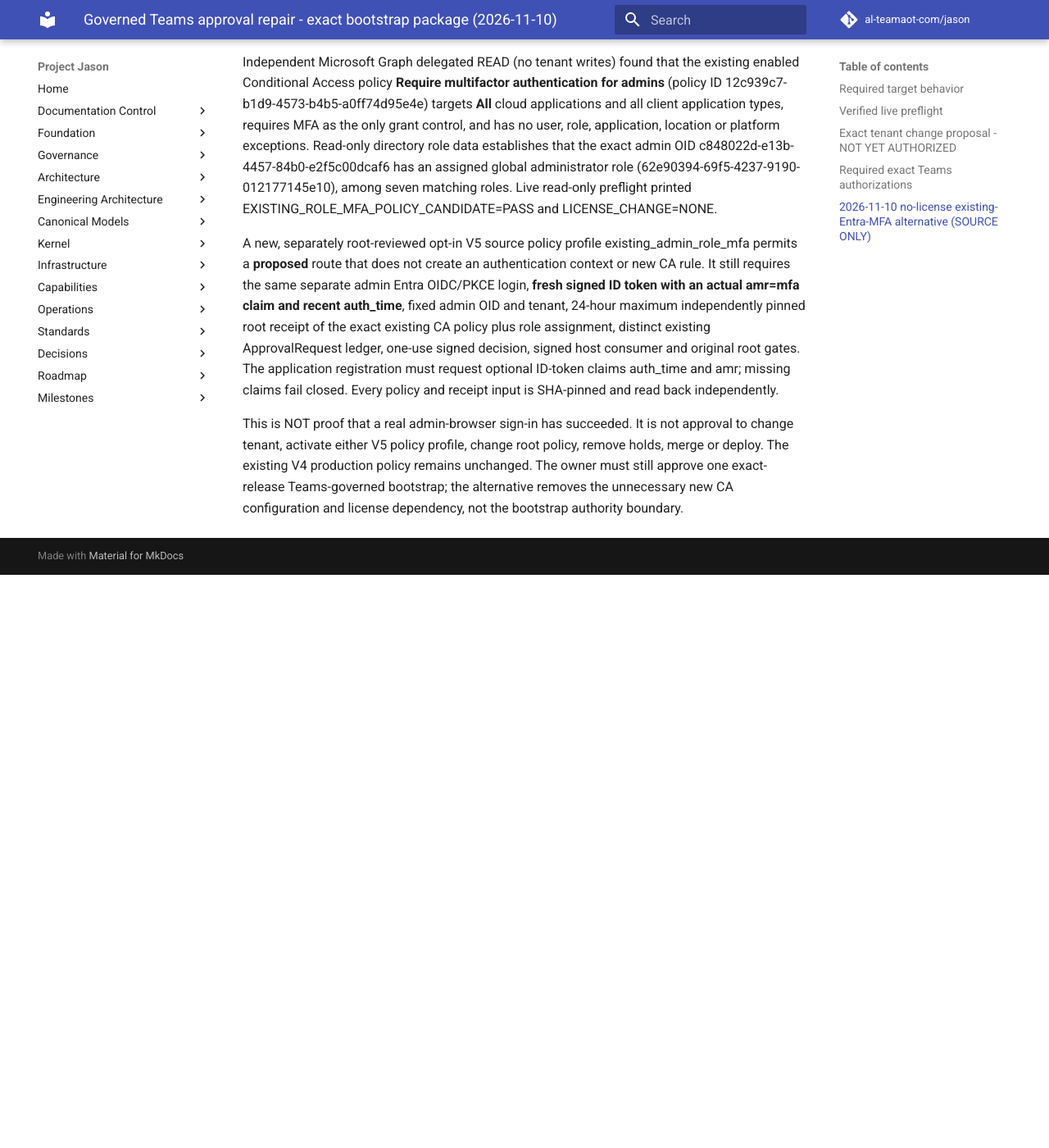
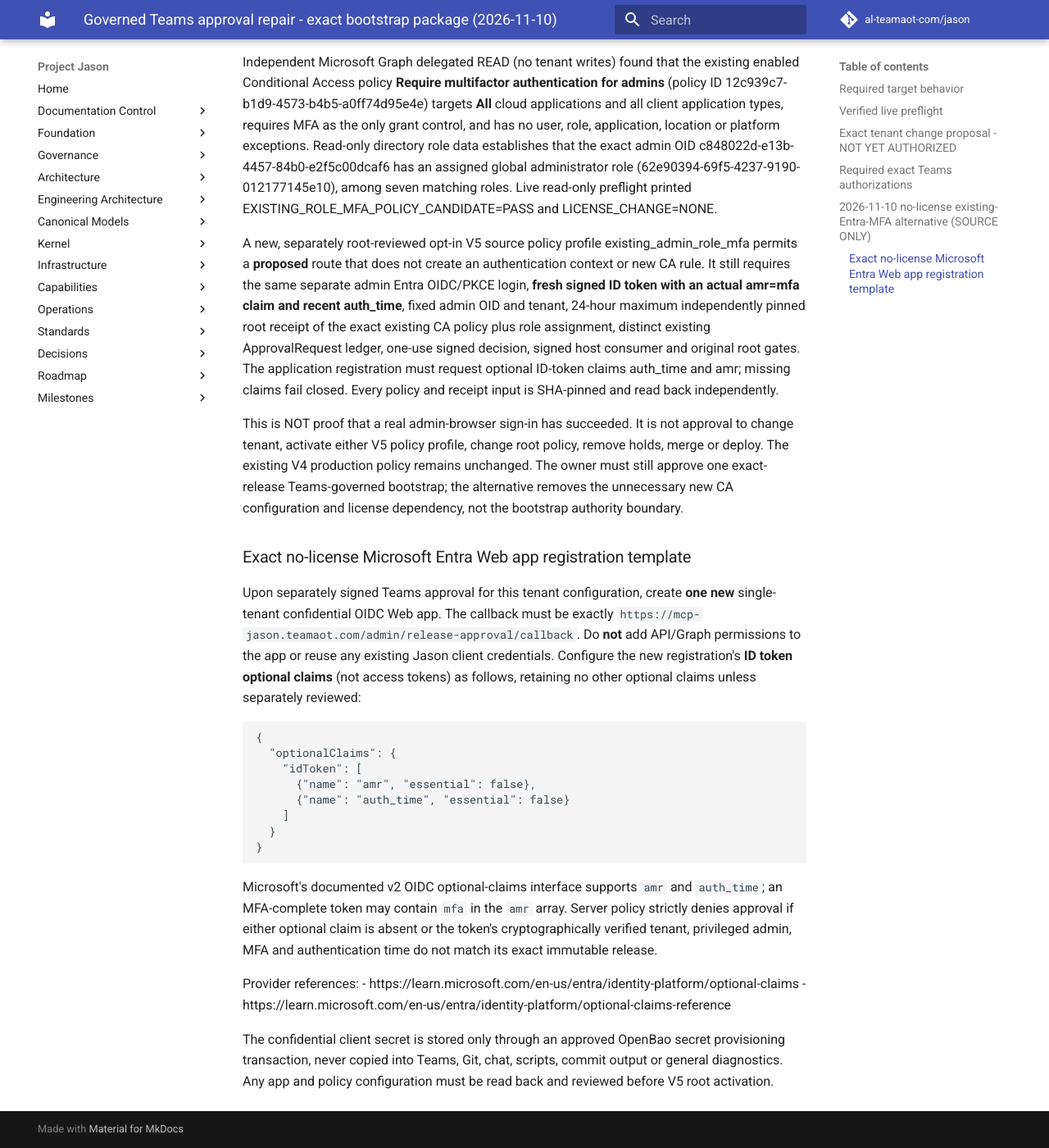
Before and after one commit to al-teamaot-com/jason, an MkDocs documentation site: the page built from docs/operations/Owner-Teams-Approval-Repair-Bootstrap-20261110.md, in a window 1280 px wide and 1400 px high, scrolled down 2464 px. Shown: the whole window at 82% size. Built offline with MkDocs 1.6.1 and Material for MkDocs 9.7.7, drawn with Linux system fonts in a browser that asks for light colours; comment, search, counter and statistics services are not loaded; before the commit the page ends 3165 px from its top, so only the background shows below that.

Commit message:
docs(approval): pin audited Entra ID-token claims for license-free step-up

````diff
--- a/docs/operations/Owner-Teams-Approval-Repair-Bootstrap-20261110.md
+++ b/docs/operations/Owner-Teams-Approval-Repair-Bootstrap-20261110.md
@@ -73,3 +73,40 @@
 exact-release Teams-governed bootstrap; the alternative removes the
 unnecessary new CA configuration and license dependency, not the
 bootstrap authority boundary.
+
+
+### Exact no-license Microsoft Entra Web app registration template
+
+Upon separately signed Teams approval for this tenant configuration, create
+**one new** single-tenant confidential OIDC Web app. The callback must be
+exactly `https://mcp-jason.teamaot.com/admin/release-approval/callback`.
+Do **not** add API/Graph permissions to the app or reuse any existing Jason
+client credentials. Configure the new registration's **ID token optional
+claims** (not access tokens) as follows, retaining no other optional claims
+unless separately reviewed:
+
+```json
+{
+  "optionalClaims": {
+    "idToken": [
+      {"name": "amr", "essential": false},
+      {"name": "auth_time", "essential": false}
+    ]
+  }
+}
+```
+
+Microsoft's documented v2 OIDC optional-claims interface supports `amr`
+and `auth_time`; an MFA-complete token may contain `mfa` in the `amr`
+array. Server policy strictly denies approval if either optional claim is
+absent or the token's cryptographically verified tenant, privileged admin,
+MFA and authentication time do not match its exact immutable release.
+
+Provider references:
+- https://learn.microsoft.com/en-us/entra/identity-platform/optional-claims
+- https://learn.microsoft.com/en-us/entra/identity-platform/optional-claims-reference
+
+The confidential client secret is stored only through an approved OpenBao
+secret provisioning transaction, never copied into Teams, Git, chat, scripts,
+commit output or general diagnostics. Any app and policy configuration must be
+read back and reviewed before V5 root activation.
````
